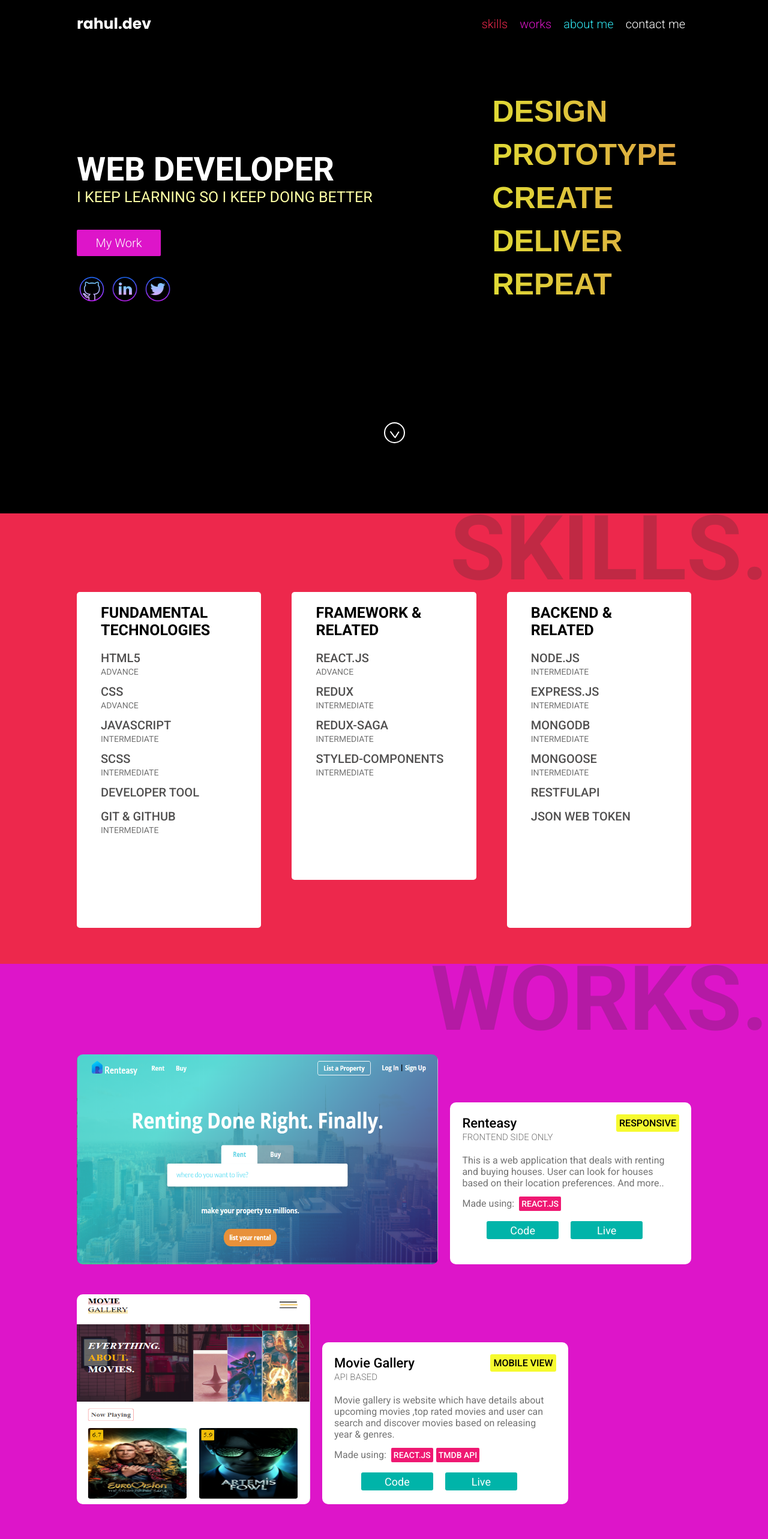
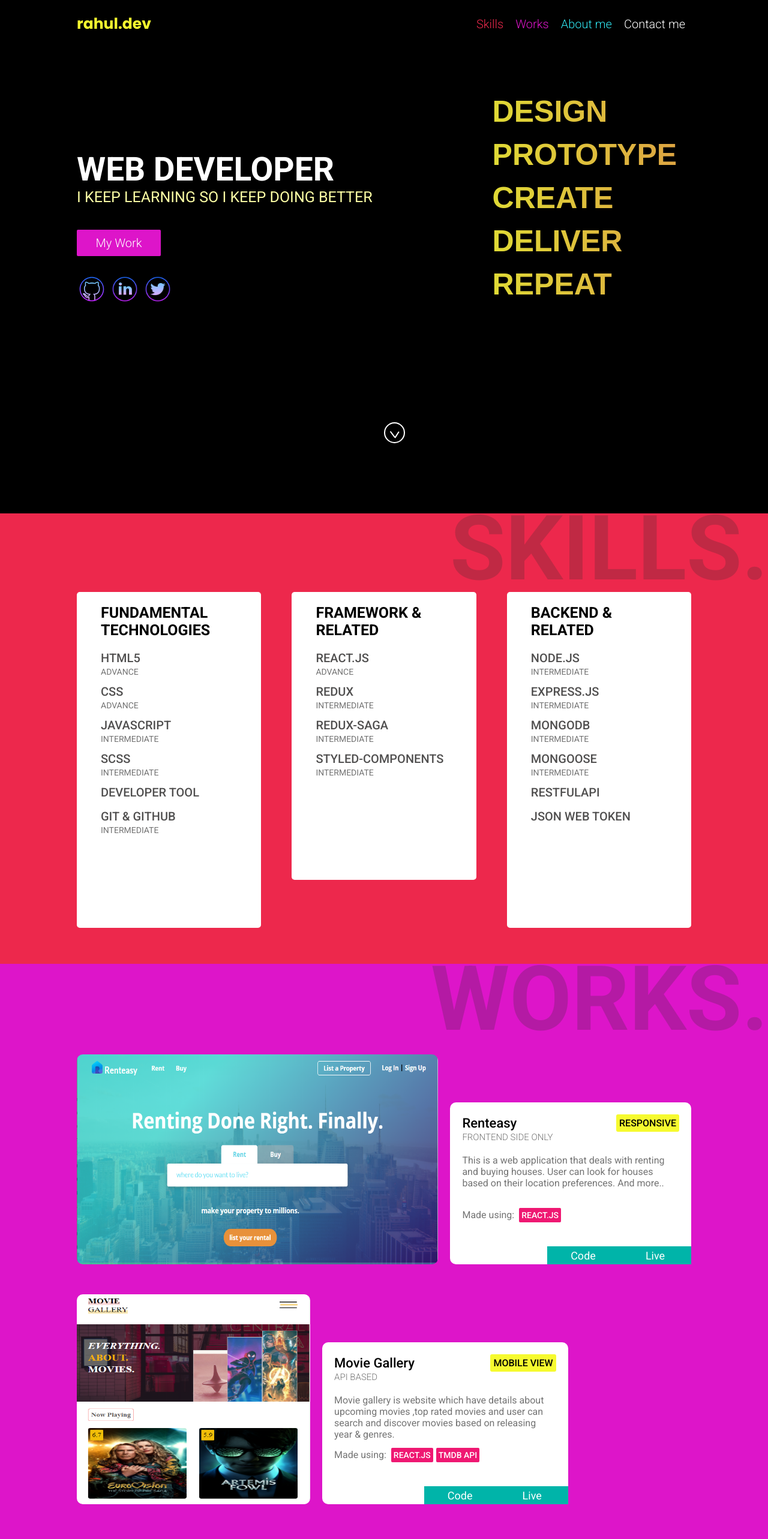
Before and after one commit to notoveryet1308/portfolio, a React (Create React App) app: page / in a window 1280 px wide. Shown: the top 2566 px of the page at 60% size. Built offline with nearby package versions, Linux system fonts and the light colour scheme; a web font is replaced by a local one.

Commit message:
will be chnaging Hero section mostly

```diff
--- a/src/components/About/index.js
+++ b/src/components/About/index.js
@@ -5,7 +5,7 @@ import { } from '../../stylesheets/global';
 const Container = styled.div`
   width: 100%;
   position: relative;
-  background: #30E6F1;
+  background: #FFDD65;
   .moveup{
 
   }
@@ -158,10 +158,10 @@ function index() {
       <AboutWrapper>
         <Content>
           <Textbox>
-            <p className='para'>Hello, <br></br>
-            My name is Rahul Raj. I’m a <span className="span">self taught web developer</span> from Bihar, India. I recently completed B-Tech in Information Technology from Guru Nanak Dev Engineering College, Ludhiana Punjab.<br></br>
+            <p className='para'>Hi, I am Rahul Raj.<br></br><br></br>
+             A <span className="span">self taught Frontend developer</span>(client side of the web) but i also have experience with fullstack development with Express.Js & MongoDB. I recently completed B-Tech in Information Technology from Guru Nanak Dev Engineering College, Ludhiana Punjab.<br></br>
               <br></br>
-            I love wokring on creating web products as I could instanlty see my work done. After learnng React.Js and working on several projects with this technology, working on web technologies have become so much fun for me. I enjoy this process of creating something new.
+            I love working and creating web products as I could instanlty see my work done. After learning React.Js and working on several projects with this technology, working on web technologies have become so much fun for me. I enjoy this process of creating something new.
           </p>
           </Textbox>
           <Personal>
--- a/src/components/Header/index.js
+++ b/src/components/Header/index.js
@@ -63,25 +63,25 @@ function Index() {
             smooth={true}
             duration={500}
             color='#ED284C'
-          >skills</SmootLink>
+          >Skills</SmootLink>
           <SmootLink
             to="works"
             smooth={true}
             duration={500}
             color='#DD15C9'
-          >works</SmootLink>
+          >Works</SmootLink>
           <SmootLink
             to="aboutme"
             smooth={true}
             duration={500}
             color='#30E6F1'
-          >about me</SmootLink>
+          >About me</SmootLink>
           <SmootLink
             to="aboutme"
             smooth={true}
             duration={500}
             color='#fff'
-          >contact me</SmootLink>
+          >Contact me</SmootLink>
         </Nav>
       </Header>
 
--- a/src/components/Works/Workcard.js
+++ b/src/components/Works/Workcard.js
@@ -59,7 +59,8 @@ const WorkInfo = styled.div`
  background-color: #fff;
  margin-top: 8rem;
  margin-left: 2rem;
- border-radius: 1rem;
+ border-radius: 1rem 1rem 0 1rem;
+ overflow: hidden;
  @media screen and (max-width: 1125px){
    margin-top: 3rem;
  }
@@ -126,6 +127,7 @@ const Subtitle = styled.p`
 const Sumarry = styled.p`
   color: #737373;
   font-size: 1.6rem;
+  height: 12rem;
   padding:0 2rem;
   @media screen and (max-width: 850px){
     font-size: 1.5rem;
@@ -152,11 +154,10 @@ const Tech = styled.p`
 `
 const ButtonBox = styled.div`
   width: 100%;
-  height: 5rem;
-  margin-top: 1rem;
+  /* background: #333; */
   display: flex;
-  justify-content: center;
-  align-items: center;
+  margin-top: 4.3rem;
+  justify-content: flex-end;
   @media screen and (max-width: 850px){
     height: 4rem;
   }
@@ -170,12 +171,21 @@ const Btn = styled.a`
   height: 3rem;
   background: #00B4A9;
   color: #fff;
-  margin-right: 2rem;
+  transition: all 300ms ease;
+  /* margin-right: 2rem; */
   font-size: 1.8rem;
-  border-radius: 3px;
+  /* border-radius: 3px; */
   @media screen and (max-width: 850px){
     font-size: 1.6rem;
     width: 8rem;
+  }
+  &:hover{
+    transform: scale(1.5);
+    background: #FF70AC;
+    color:#eee;
+    transition: all 500ms ease;
+    z-index: 111;
+    font-size:1.6rem;
   }
 `
 
--- a/src/stylesheets/global.js
+++ b/src/stylesheets/global.js
@@ -21,7 +21,7 @@ export const Logo = styled.h1`
    font-size: 2.5rem;
    font-family: 'Poppins', sans-serif;
    font-weight: bold;
-   color: #fff;
+   color: #F6FA2F;
    cursor: pointer;
    @media (max-width: 600px){
      font-size: 2rem;
@@ -50,7 +50,7 @@ export const SectionName = styled.h1`
     position: relative;
     font-size: 8rem;
     z-index: 23;
-    color:rgba(255, 254, 254, 0.41);
+    color:rgba(255, 254, 254, 0.7);
     text-align: center;
     margin-top: -3rem;
   }
```
